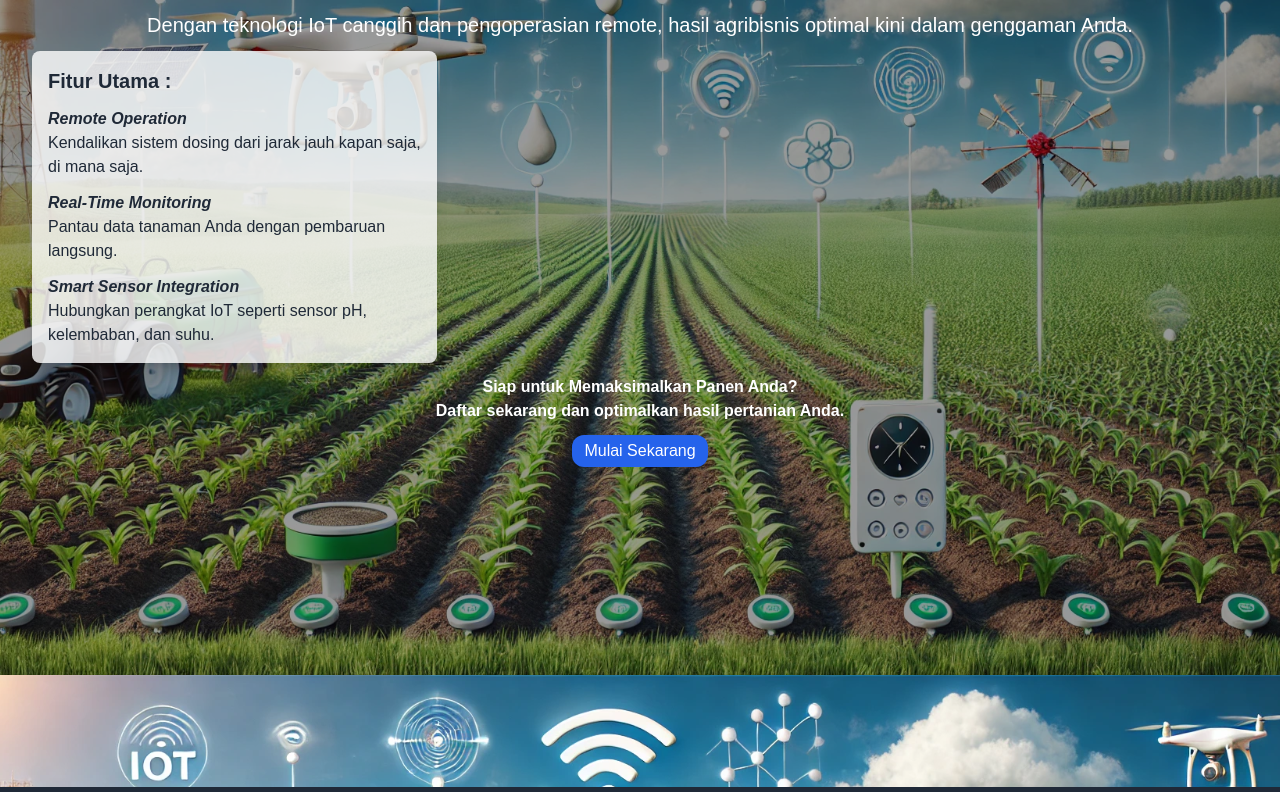
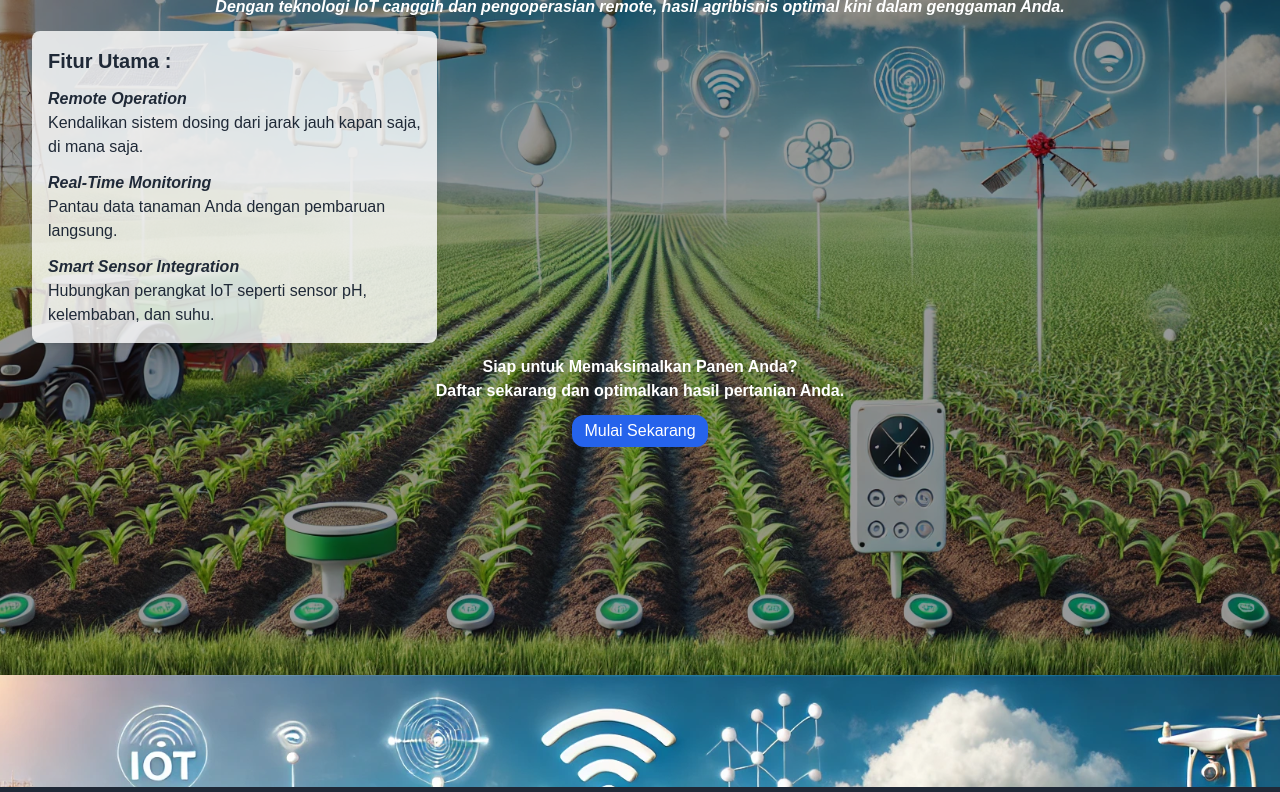
Before and after one commit to slametsampon/SmartDoseLink, a website with bundled scripts: page index.html in a window 1280 px wide. Shown: the part 125-917 px from the top of the page. Built offline with nearby package versions, Linux system fonts and the light colour scheme; files whose address does not match are found by name.

Commit message:
update landing page format one

```diff
--- a/components/homeContent.js
+++ b/components/homeContent.js
@@ -13,7 +13,7 @@ export default function HomeContent() {
 
       <!-- Hero Section -->
       <section class="mb-3 flex items-center justify-center text-center">
-          <p class="mt-6 text-xl">Dengan teknologi IoT canggih dan pengoperasian remote, hasil agribisnis optimal kini dalam genggaman Anda.</p>
+          <p class="pt-2 font-semibold italic">Dengan teknologi IoT canggih dan pengoperasian remote, hasil agribisnis optimal kini dalam genggaman Anda.</p>
       </section>
 
       <!-- Fitur Utama -->
```
Also changed, not shown: styles/output.css.
